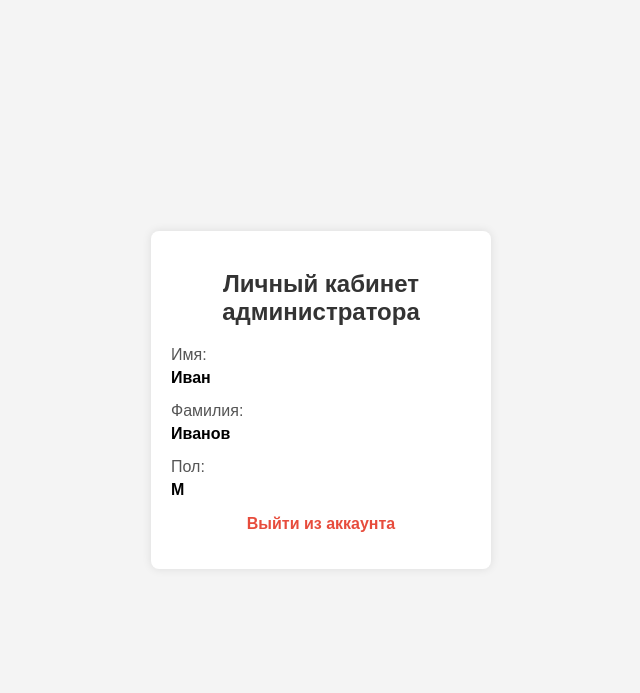
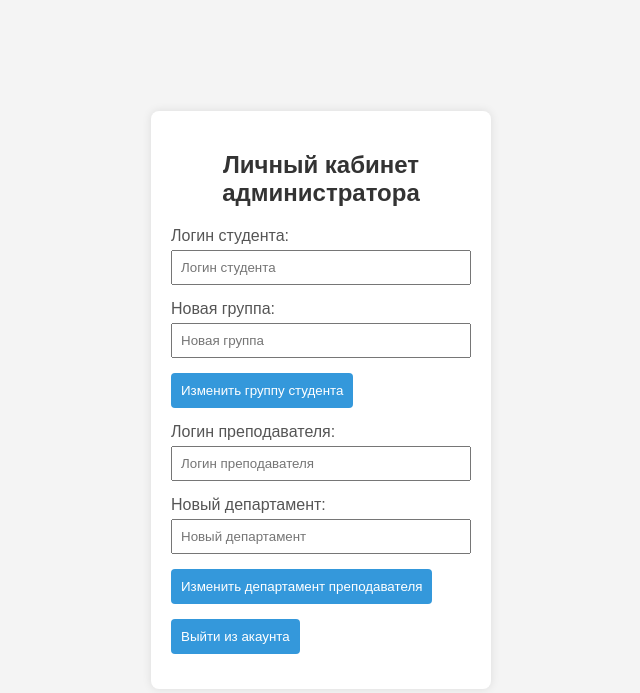
Before and after one commit to MarchAleksey/BaseData_KP, a Flask app: page /admin in a window 1280 px wide. Shown: the top 693 px of the page, without its empty margins (319-959 px from the left). Run offline with Flask 3, Linux system fonts and the light colour scheme; some libraries are stand-ins or nearby versions.

Commit message:
Update admin.html

```diff
--- a/pythonProject/templates/admin.html
+++ b/pythonProject/templates/admin.html
@@ -4,6 +4,48 @@
     <meta charset="UTF-8">
     <meta name="viewport" content="width=device-width, initial-scale=1.0">
     <title>Личный кабинет администратора</title>
+    <script src="https://code.jquery.com/jquery-3.6.4.min.js"></script>
+    <script>
+        function changeStudentGroup() {
+            var studentLogin = $('#student_login').val();
+            var newGroup = $('#new_group').val();
+
+            $.ajax({
+                type: 'POST',
+                url: '/admin/change_student_group',
+                data: {
+                    student_login: studentLogin,
+                    new_group: newGroup
+                },
+                success: function(response) {
+                    alert(response.message);
+                },
+                error: function(error) {
+                    console.error('Error:', error);
+                }
+            });
+        }
+
+        function changeTeacherDepartment() {
+            var teacherLogin = $('#teacher_login').val();
+            var newDepartment = $('#new_department').val();
+
+            $.ajax({
+                type: 'POST',
+                url: '/admin/change_teacher_department',
+                data: {
+                    teacher_login: teacherLogin,
+                    new_department: newDepartment
+                },
+                success: function(response) {
+                    alert(response.message);
+                },
+                error: function(error) {
+                    console.error('Error:', error);
+                }
+            });
+        }
+    </script>
     <style>
         body {
             font-family: Arial, sans-serif;
@@ -47,6 +89,31 @@
             font-weight: bold;
         }
 
+        .form-group {
+            margin-bottom: 15px;
+        }
+
+        .form-group label {
+            display: block;
+            margin-bottom: 5px;
+            color: #555;
+        }
+
+        .form-group input {
+            width: 100%;
+            padding: 8px;
+            box-sizing: border-box;
+        }
+
+        .form-group button {
+            background-color: #3498db;
+            color: #fff;
+            border: none;
+            padding: 10px;
+            cursor: pointer;
+            border-radius: 4px;
+        }
+
         .logout-link {
             text-align: center;
             margin-top: 10px;
@@ -63,23 +130,33 @@
 
 <div class="profile-container">
     <h2>Личный кабинет администратора</h2>
-    <div class="profile-info">
-        <div class="info-group">
-            <label>Имя:</label>
-            <span>Иван</span>
+    <div class="form-group">
+        <label for="student_login">Логин студента:</label>
+        <input type="text" id="student_login" placeholder="Логин студента">
+    </div>
+    <div class="form-group">
+        <label for="new_group">Новая группа:</label>
+        <input type="text" id="new_group" placeholder="Новая группа">
+    </div>
+    <div class="form-group">
+        <button onclick="changeStudentGroup()">Изменить группу студента</button>
+    </div>
+    <div class="form-group">
+        <label for="teacher_login">Логин преподавателя:</label>
+        <input type="text" id="teacher_login" placeholder="Логин преподавателя">
+    </div>
+    <div class="form-group">
+        <label for="new_department">Новый департамент:</label>
+        <input type="text" id="new_department" placeholder="Новый департамент">
+    </div>
+    <div class="form-group">
+        <button onclick="changeTeacherDepartment()">Изменить департамент преподавателя</button>
+    </div>
+    <form class="login-form" action="{{ url_for('show_index_form') }}" method="get">
+        <div class="form-group">
+            <button type="submit">Выйти из акаунта</button>
         </div>
-        <div class="info-group">
-            <label>Фамилия:</label>
-            <span>Иванов</span>
-        </div>
-        <div class="info-group">
-            <label>Пол:</label>
-            <span>М</span>
-        </div>
-    </div>
-    <div class="logout-link">
-        <p><a href="выход.php">Выйти из аккаунта</a></p>
-    </div>
+    </form>
 </div>
 
 </body>
```
